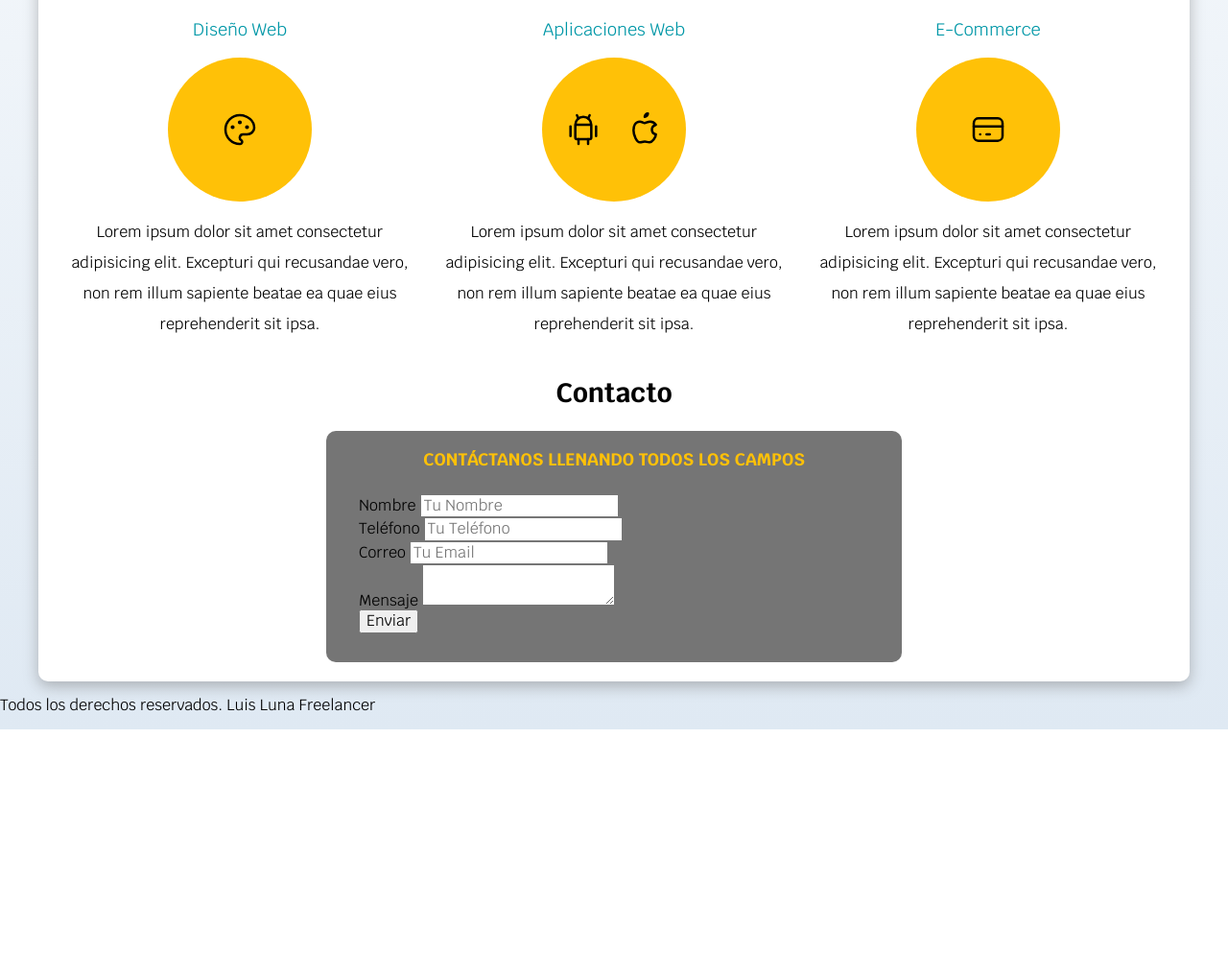
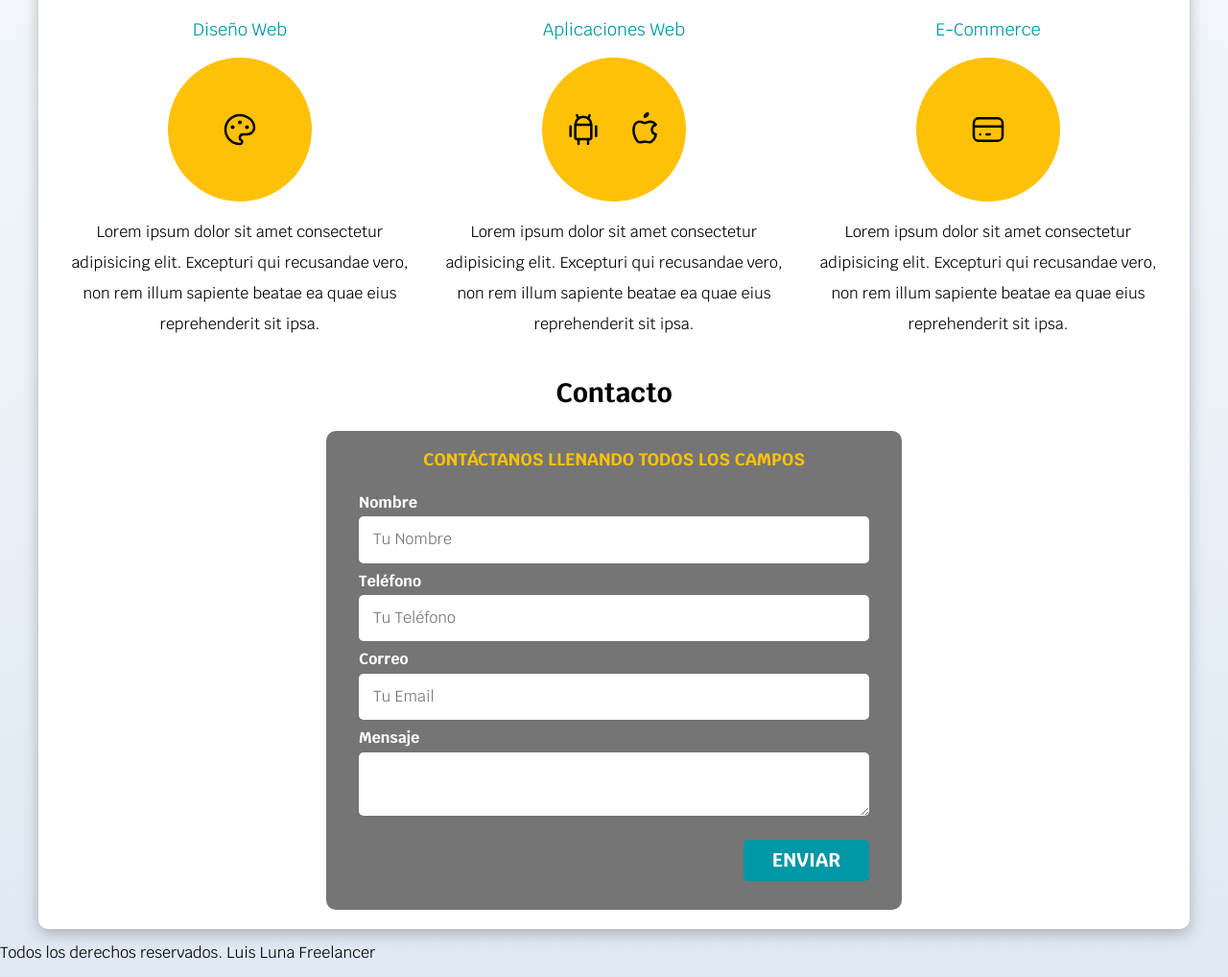
Before and after one commit to luisjavierluna/FreelanceSite, a plain HTML site: page index.html in a window 1280 px wide. Shown: the part 663-1681 px from the top of the page at 96% size. Before the commit the page ends 1423 px from the top, so only its background shows below. Drawn offline with Linux system fonts and the light colour scheme.

Commit message:
48. CSS a los inputs

```diff
--- a/css/styles.css
+++ b/css/styles.css
@@ -22,6 +22,61 @@ body {
     background-image: linear-gradient(to top, var(--grisClaro) 0%, var(--blanco) 100%);
 }
 
+.titulo:before {
+    content: 'Esto va después del título';
+}
+
+.titulo span {
+    font-size: 2rem;
+}
+
+.w-sn-100 {
+    width: 100%;
+}
+@media (min-width: 768px) {
+    .w-sn-100{
+        width: auto;
+    }
+}
+
+.flex {
+    display: flex;
+}
+
+.alinear-derecha{
+    justify-content: flex-end;
+}
+
+.contenedor{
+    max-width: 120rem;
+    margin: 0 auto;
+}
+
+.boton {
+    background-color: var(--secundario);
+    color: var(--blanco);
+    padding: 1rem 3rem;
+    margin-top: 1rem;
+    font-size: 2rem;
+    text-decoration: none;
+    text-transform: uppercase;
+    font-weight: bold;
+    border-radius: .5rem;
+    width: 90%;
+    text-align: center;
+    border: none;
+}
+
+@media (min-width: 768px) {
+    .boton {
+        width: auto;
+    }
+}
+
+.boton:hover {
+    cursor: pointer;
+}
+
 .sombra {
 
     box-shadow: 0px 5px 15px 0px rgba(112, 112, 112, 0.48);
@@ -44,39 +99,6 @@ h3{
 
 h1, h2, h3 {
     text-align: center;
-}
-
-.titulo:before {
-    content: 'Esto va después del título';
-}
-
-.titulo span {
-    font-size: 2rem;
-}
-
-.contenedor{
-    max-width: 120rem;
-    margin: 0 auto;
-}
-
-.boton {
-    background-color: var(--secundario);
-    color: var(--blanco);
-    padding: 1rem 3rem;
-    margin-top: 1rem;
-    font-size: 2rem;
-    text-decoration: none;
-    text-transform: uppercase;
-    font-weight: bold;
-    border-radius: .5rem;
-    width: 90%;
-    text-align: center;
-}
-
-@media (min-width: 768px) {
-    .boton {
-        width: auto;
-    }
 }
 
 .nav-bg {
@@ -195,3 +217,25 @@ h1, h2, h3 {
     margin-bottom: 2rem;
     color: var(--primario);
 }
+
+.contenedor-campos {
+
+}
+
+.campo {
+    margin-bottom: 1rem;
+}
+
+.campo label {
+    color: var(--blanco);
+    font-weight: bold;
+    margin-bottom: .5rem;
+    display: block;
+}
+
+.input-text {
+    width: 100%;
+    border: none;
+    padding: 1.5rem;
+    border-radius: .5rem;
+}
--- a/index.html
+++ b/index.html
@@ -112,27 +112,27 @@
                     <div class="contenedor-campos">
                         <div class="campo">
                             <label>Nombre</label>
-                            <input type="text" placeholder="Tu Nombre">
+                            <input class="input-text" type="text" placeholder="Tu Nombre">
                         </div>
 
                         <div class="campo">
                             <label>Teléfono</label>
-                            <input type="tel" placeholder="Tu Teléfono">
+                            <input class="input-text" type="tel" placeholder="Tu Teléfono">
                         </div>
 
                         <div class="campo">
                             <label>Correo</label>
-                            <input type="email" placeholder="Tu Email">
+                            <input class="input-text" type="email" placeholder="Tu Email">
                         </div>
 
                         <div class="campo">
                             <label>Mensaje</label>
-                            <textarea></textarea>
+                            <textarea class="input-text"></textarea>
                         </div>
                     </div>
 
-                    <div>
-                        <input type="submit" value="Enviar">
+                    <div class="alinear-derecha flex">
+                        <input class="boton w-sn-100" type="submit" value="Enviar">
                     </div>
                 </fieldset>
             </form>
```
